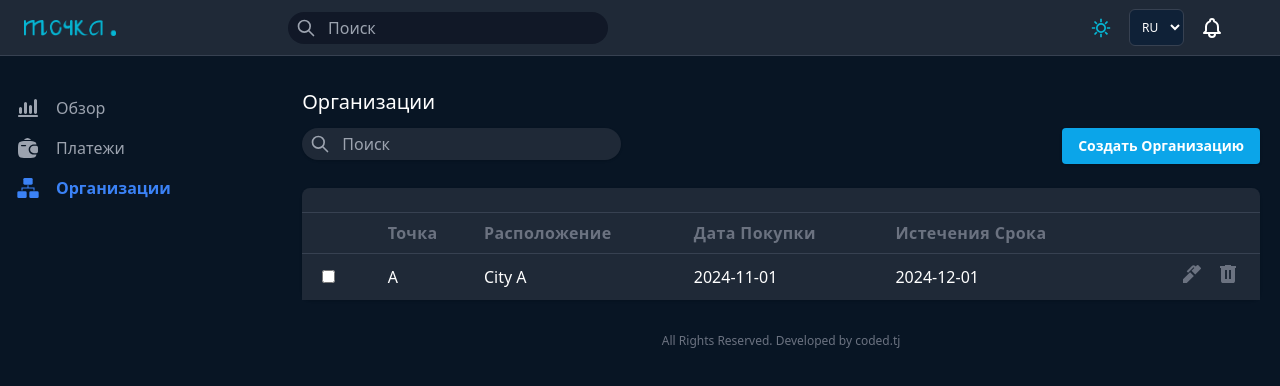
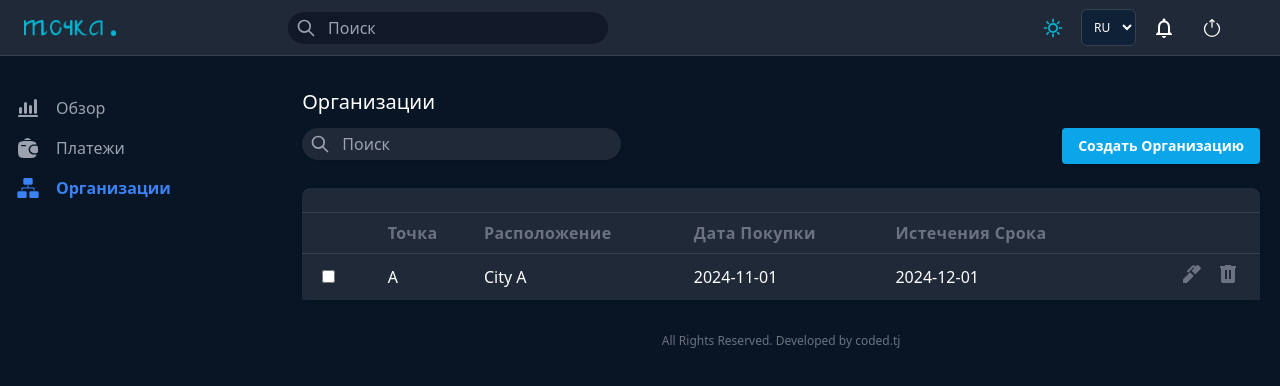
Before and after one commit to codedtj/point-web, a Nuxt app: page /admin/organizations in a window 1280 px wide. Shown: the top 386 px of the page. Built offline with nearby package versions, Linux system fonts and the light colour scheme.

Commit message:
LogOut is Done

```diff
--- /dev/null
+++ b/components/Atoms/Icons/LogoutIcon.vue
@@ -0,0 +1,8 @@
+
+<template>
+  <svg xmlns="http://www.w3.org/2000/svg" width="1em" height="1em" viewBox="0 0 24 24"><path fill="none" stroke="currentColor" stroke-linecap="round" stroke-linejoin="round" stroke-width="1.5" d="M6 6.5C4.159 8.148 3 10.334 3 13a9 9 0 1 0 18 0c0-2.666-1.159-4.852-3-6.5M12 2v9m0-9c-.7 0-2.008 1.994-2.5 2.5M12 2c.7 0 2.008 1.994 2.5 2.5" color="currentColor"></path></svg>
+</template>
+
+<script setup>
+
+</script>
--- /dev/null
+++ b/components/Atoms/Icons/NotificationIcon.vue
@@ -0,0 +1,8 @@
+
+<template>
+  <svg xmlns="http://www.w3.org/2000/svg" width="1em" height="1em" viewBox="0 0 24 24"><path fill="currentColor" d="M12 22c1.1 0 2-.9 2-2h-4c0 1.1.9 2 2 2m6-6v-5c0-3.07-1.63-5.64-4.5-6.32V4c0-.83-.67-1.5-1.5-1.5s-1.5.67-1.5 1.5v.68C7.64 5.36 6 7.92 6 11v5l-2 2v1h16v-1zm-2 1H8v-6c0-2.48 1.51-4.5 4-4.5s4 2.02 4 4.5z"></path></svg>
+</template>
+
+<script setup>
+
+</script>
--- a/components/Organisms/NotificationBar.vue
+++ b/components/Organisms/NotificationBar.vue
@@ -5,12 +5,8 @@
 <template>
   <div class="relative">
     <button type="button"
-            class="hover:bg-gray-700 dark:text-white rounded h-10 w-10">
-      <svg xmlns="http://www.w3.org/2000/svg" fill="none" viewBox="0 0 24 24" stroke="currentColor"
-           width="24" height="24" class="inline-block" role="presentation">
-        <path stroke-linecap="round" stroke-linejoin="round" stroke-width="2"
-              d="M15 17h5l-1.405-1.405A2.032 2.032 0 0118 14.158V11a6.002 6.002 0 00-4-5.659V5a2 2 0 10-4 0v.341C7.67 6.165 6 8.388 6 11v3.159c0 .538-.214 1.055-.595 1.436L4 17h5m6 0v1a3 3 0 11-6 0v-1m6 0H9"></path>
-      </svg>
+            class=" flex hover:bg-gray-700 dark:text-white hover:text-white rounded h-10 w-10">
+      <AtomsIconsNotificationIcon class="mx-auto my-auto  text-2xl"/>
     </button>
   </div>
 </template>
--- /dev/null
+++ b/composables/useAuth.ts
@@ -0,0 +1,14 @@
+// composables/useAuth.ts
+import { useRouter } from 'vue-router'
+
+export function useAuth() {
+    const router = useRouter()
+
+    const logout = () => {
+        localStorage.removeItem('auth_token')
+        localStorage.removeItem('auth_user')
+        router.push('/auth/login')
+    }
+
+    return { logout }
+}
--- a/layouts/admin.vue
+++ b/layouts/admin.vue
@@ -28,6 +28,14 @@
           <OrganismsColorModeSelector class="hidden md:flex"/>
           <OrganismsLanguageSelector class="hidden md:flex"/>
           <OrganismsNotificationBar/>
+          <div>
+            <button
+                @click="logout"
+                class="flex hover:bg-gray-700 dark:text-white hover:text-white rounded h-10 w-10"
+            >
+              <AtomsIconsLogoutIcon class=" my-auto text-xl font-bold mx-auto"/>
+            </button>
+          </div>
         </div>
       </div>
     </header>
@@ -49,6 +57,7 @@
         </div>
       </div>
     </div>
+
   </div>
 </template>
 
@@ -64,6 +73,8 @@ onMounted(() => {
   isDarkMode.value = savedMode ? savedMode === 'dark' : true;
   document.documentElement.classList.toggle('dark', isDarkMode.value);
 });
+
+const { logout } = useAuth()
 </script>
 
 <style scoped>
--- a/middleware/auth.ts
+++ b/middleware/auth.ts
@@ -1,8 +1,9 @@
+// middleware/auth.ts
 export default defineNuxtRouteMiddleware((to, from) => {
-    if (process.client) { // Ensure this runs only on the client
+    if (process.client) {
         const token = localStorage.getItem('auth_token')
         if (!token && to.fullPath.startsWith('/admin')) {
-            return navigateTo('/login')
+            return navigateTo('/auth/login')
         }
     }
 })
```
